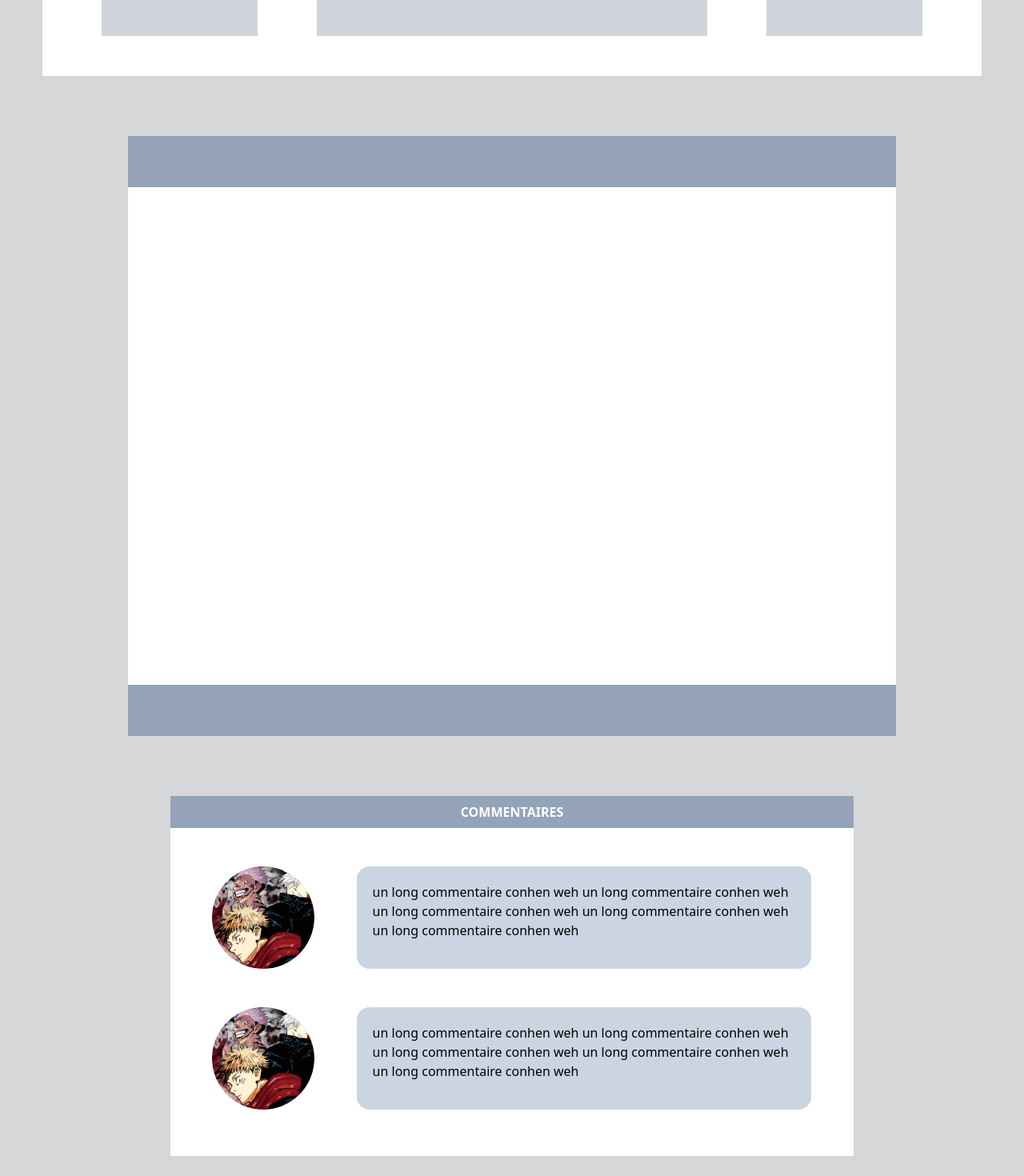
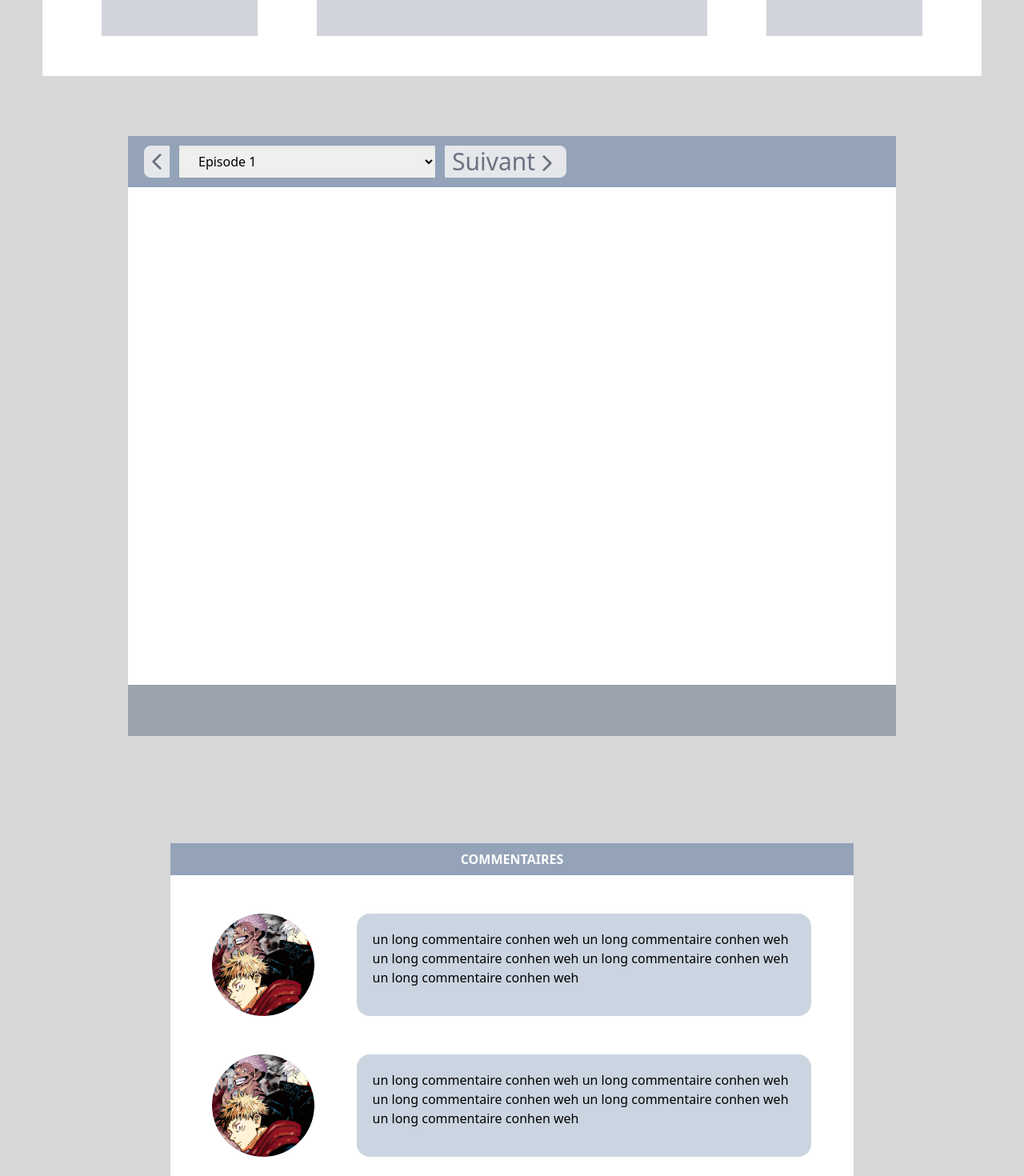
Before and after one commit to loulou-gif/streamApp, a React (Create React App) app: page /streams in a window 1280 px wide. Shown: the part 340-1810 px from the top of the page at 80% size. Built offline with nearby package versions, Linux system fonts and the light colour scheme.

Commit message:
input ep

```diff
--- a/package.json
+++ b/package.json
@@ -8,6 +8,7 @@
     "@testing-library/user-event": "^13.5.0",
     "react": "^18.2.0",
     "react-dom": "^18.2.0",
+    "react-icons": "^5.0.1",
     "react-router-dom": "^6.22.0",
     "react-scripts": "5.0.1",
     "react-slick": "^0.30.1",
--- a/src/Components/Comments.js
+++ b/src/Components/Comments.js
@@ -4,7 +4,7 @@ import { Fictif } from '../Data/FictifComments';
 const Comments = () => {
     return (
         <section className='comments w-full h-[500px] flex justify-center items-center '>
-            <div className='text bg-white w-8/12 h-[450px] '>
+            <div className='text bg-white w-8/12 pb-5 '>
                 <div className='h-10 bg-slate-400 flex justify-center items-center'>
                     <h3 className='text-white font-bold'>COMMENTAIRES</h3>
                 </div>
--- a/src/Components/Video.js
+++ b/src/Components/Video.js
@@ -1,12 +1,21 @@
 import React from 'react';
-
+import { IoIosArrowBack, IoIosArrowForward } from "react-icons/io";
 const Video = () => {
     return (
-        <section className='flex justify-center items-center h-[850px] '>
+        <section className='flex justify-center items-center h-[850px] mb-32 '>
             <div className='bg-white w-9/12 h-[750px] '>
-                <div className='search-ep  bg-slate-400 w-full h-16'></div>
-                <div className='search-ep  w-full h-[622px]'></div>
-                <div className='search-ep  bg-slate-400 w-full h-16'></div>
+                <div className='search-ep flex items-center bg-slate-400 w-full h-16 p-5'>
+                    <button className='border h-10 bg-gray-200 text-gray-500 text-3xl outline-none rounded-l-lg'><IoIosArrowBack/></button>
+                    <select className='episode m-3 pl-5 w-[20rem] shadow-inner h-10  outline-none border-spacing-3'>
+                        <option>Episode 1</option>
+                        <option>Episode 2</option>
+                        <option>Episode 3</option>
+                        <option>Episode 4</option>
+                    </select>
+                    <button className='border  h-10 flex items-center bg-gray-200 text-gray-500 p-2  text-3xl rounded-r-lg'> Suivant <IoIosArrowForward className='mt-1 font-extrabold'/></button>
+                </div>
+                <div className='video-content  w-full h-[622px]'></div>
+                <div className='search-ep  bg-gray-400 w-full h-16'></div>
             </div>
         </section>
     );
--- a/src/Data/FictifComments.js
+++ b/src/Data/FictifComments.js
@@ -9,4 +9,8 @@ export const Fictif = [
         profil:profil,
         message:'un long commentaire conhen weh un long commentaire conhen weh un long commentaire conhen weh un long commentaire conhen weh un long commentaire conhen weh '
     },
+    {
+        profil:profil,
+        message:'un long commentaire conhen weh un long commentaire conhen weh un long commentaire conhen weh un long commentaire conhen weh un long commentaire conhen weh '
+    },
 ]
--- a/src/pages/public/PublicRoute.js
+++ b/src/pages/public/PublicRoute.js
@@ -8,10 +8,10 @@ const PublicRoute = () => {
         <Routes>
             <Route element={<Layout/> }>
                 <Route index element={<Index/>} />
-                <Route path='/inscription' element={<Inscription/>}/>
-                <Route path='/connexion' element={<Connexion/>} />
-                <Route path='/index' element={<Index/>} />
-                <Route path='/streams' element={<Streams/>} />
+                <Route path='inscription' element={<Inscription/>}/>
+                <Route path='connexion' element={<Connexion/>} />
+                <Route path='index' element={<Index/>} />
+                <Route path='streams' element={<Streams/>} />
             </Route>
         </Routes>
     );
```
Also changed, not shown: 1 other file (tests, documents, lock files or other folders).
